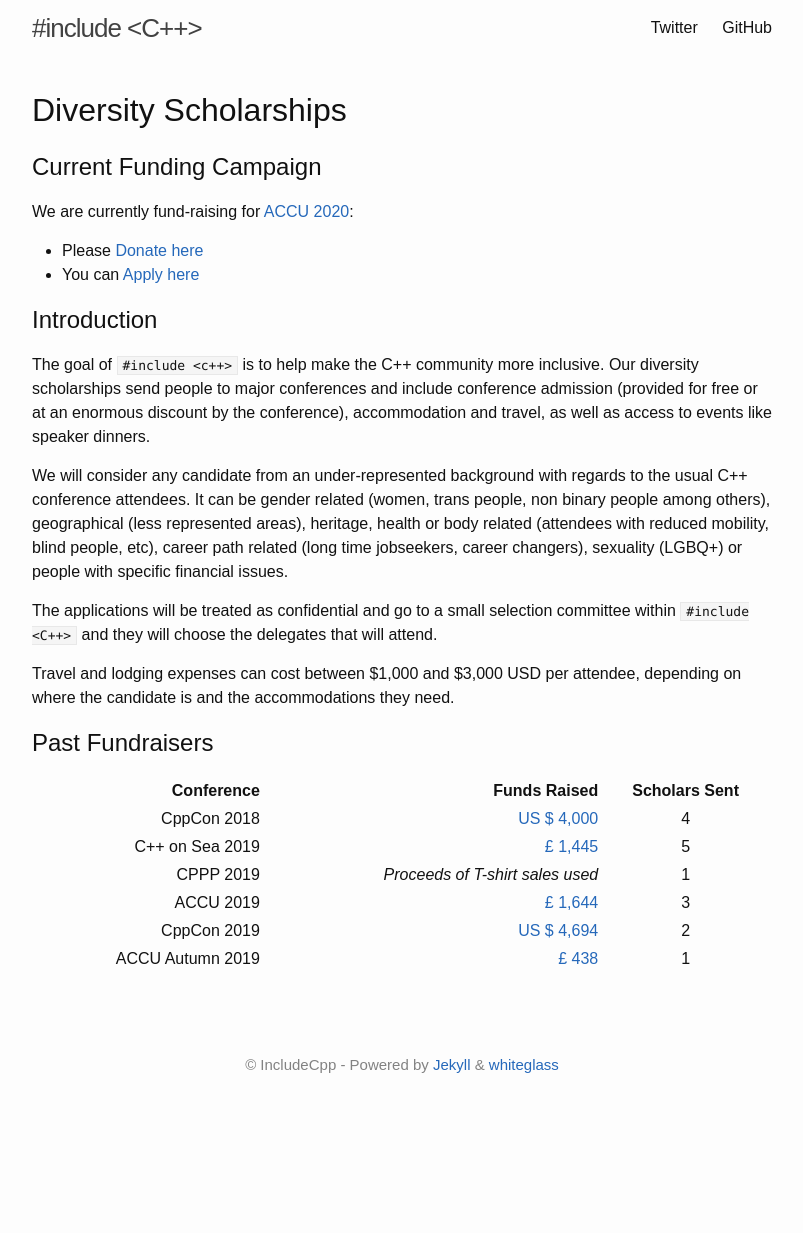
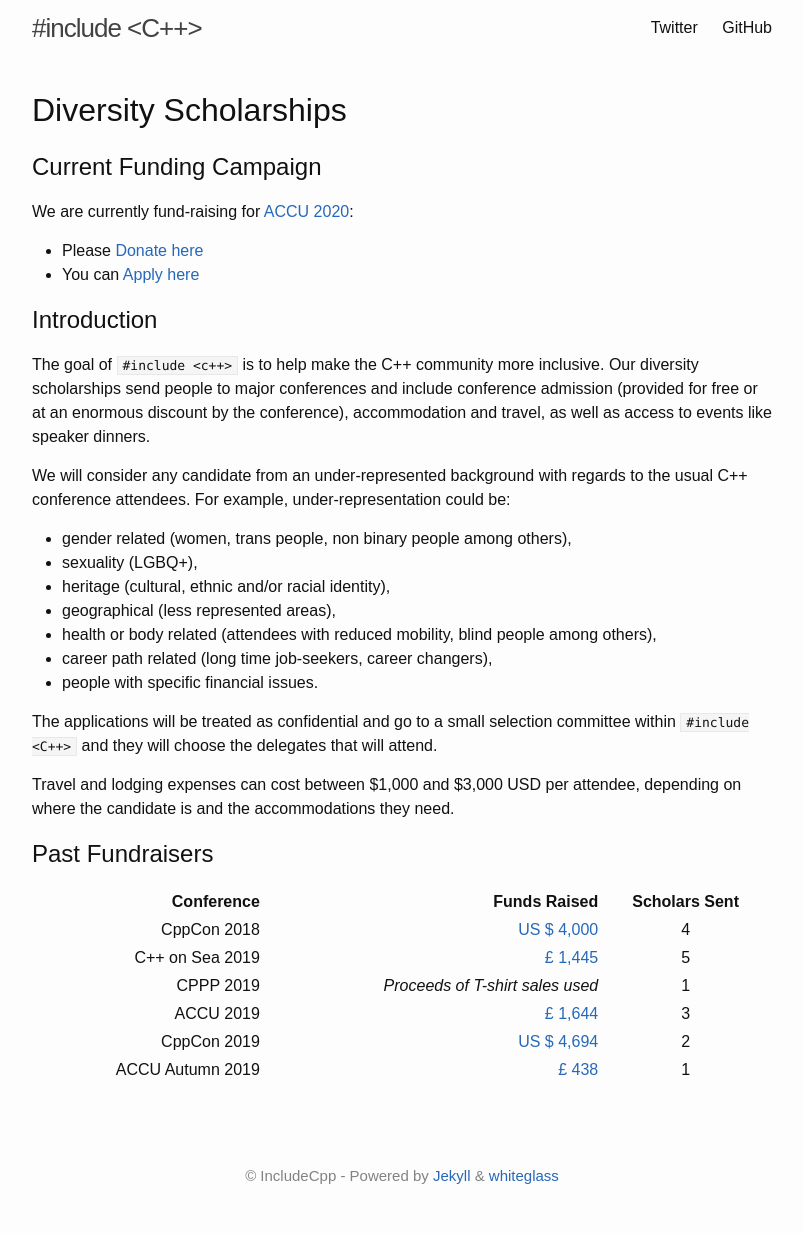
Before and after one commit to include-cpp/include-cpp.github.io, a Jekyll site: the page built from conferences/scholarships.md, in a window 1280 px wide. Shown: the whole page, without its empty margins (238-1041 px from the left). Built offline with Jekyll 4.4.1, drawn with Linux system fonts in a browser that asks for light colours; our own code applies the rules of GitHub Pages for plain Markdown files; before the commit the page ends 1122 px from its top, so only the background shows below that.

Commit message:
Better clarity & readability of under-represented

```diff
--- a/conferences/scholarships.md
+++ b/conferences/scholarships.md
@@ -15,7 +15,15 @@ We are currently fund-raising for [ACCU 2020](https://conference.accu.org):
 
 The goal of `#include <c++>` is to help make the C++ community more inclusive. Our diversity scholarships send people to major conferences and include conference admission (provided for free or at an enormous discount by the conference), accommodation and travel, as well as access to events like speaker dinners.
 
-We will consider any candidate from an under-represented background with regards to the usual C++ conference attendees. It can be gender related (women, trans people, non binary people among others), geographical (less represented areas), heritage, health or body related (attendees with reduced mobility, blind people, etc), career path related (long time jobseekers, career changers), sexuality (LGBQ+) or people with specific financial issues.
+We will consider any candidate from an under-represented background with regards to the usual C++ conference attendees. For example, under-representation could be:
+
+* gender related (women, trans people, non binary people among others),
+* sexuality (LGBQ+),
+* heritage (cultural, ethnic and/or racial identity),
+* geographical (less represented areas),
+* health or body related (attendees with reduced mobility, blind people among others),
+* career path related (long time job-seekers, career changers),
+* people with specific financial issues.
 
 The applications will be treated as confidential and go to a small selection committee within `#include <C++>` and they will choose the delegates that will attend.
 
```
